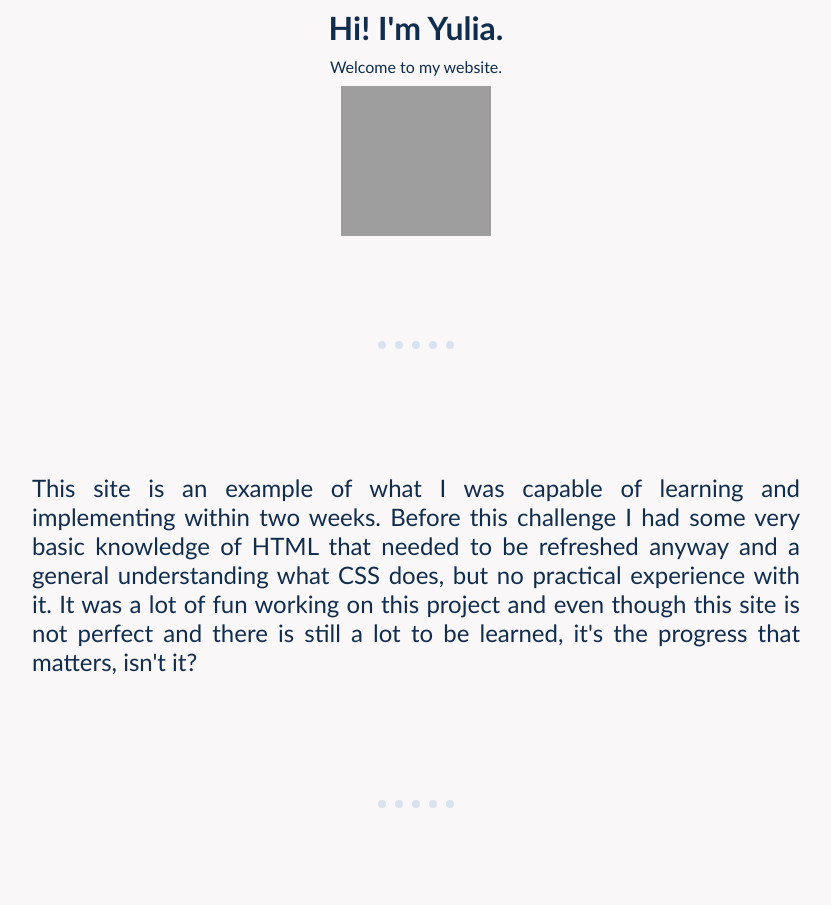
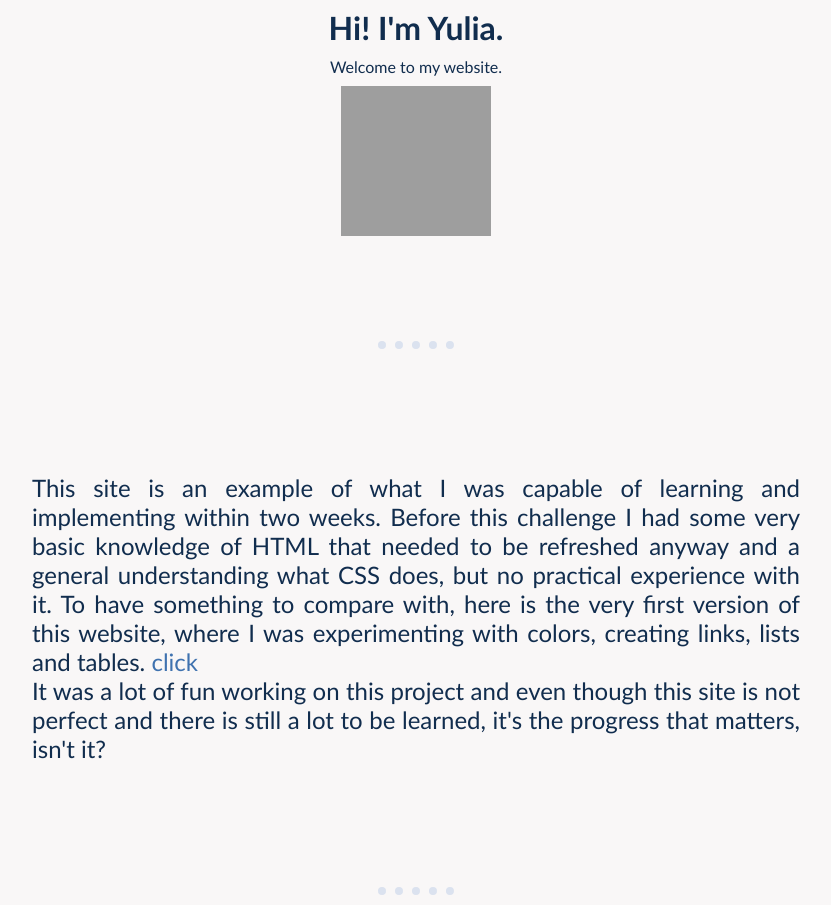
Before and after one commit to jsult/website-project, a plain HTML site: page index.html in a window 1280 px wide. Shown: the part 315-1220 px from the top of the page, without its empty margins (224-1055 px from the left). Drawn offline with Linux system fonts and the light colour scheme; grey boxes are pictures that could not be loaded.

Commit message:
Add old page in code

```diff
--- a/css/style.css
+++ b/css/style.css
@@ -62,6 +62,10 @@ hr {
   margin: 5px;
 }
 
+.click {
+  color: #3F72AF;
+}
+
 .cats{
   width: 45%;
   margin-bottom: 60px;
--- a/index.html
+++ b/index.html
@@ -25,7 +25,11 @@
         and implementing within two weeks. Before this challenge I had some
         very basic knowledge of HTML that needed to be refreshed anyway and a general
         understanding what CSS does, but no practical experience with it.
-        It was a lot of fun working on this project and even though this
+        To have something to compare with, here is the very first version
+        of this website, where I was experimenting with colors, creating links,
+        lists and tables.
+        <a href="index_old.html"><span class="click"> click </span></a>
+        <br> It was a lot of fun working on this project and even though this
         site is not perfect and there is still a lot to be learned, it's the
         progress that matters, isn't it?
         </p>
```
